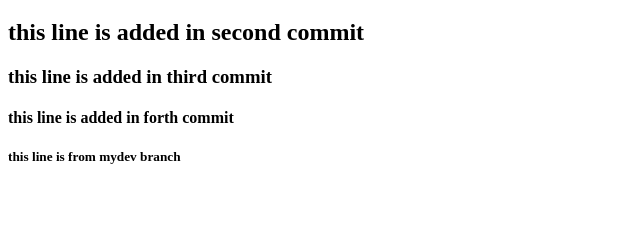
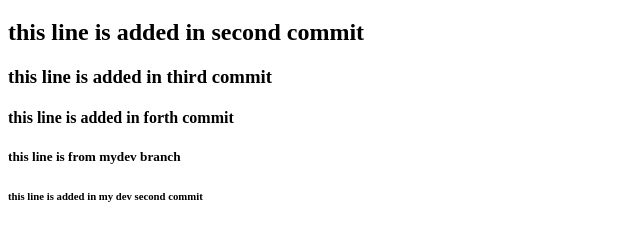
Before and after one commit to ashish12389/git-learning, a plain HTML site: page index.html in a window 1280 px wide. Shown: the part 61-302 px from the top of the page, without its empty margins (0-640 px from the left). Drawn offline with Linux system fonts and the light colour scheme.

Commit message:
my dev second commit

```diff
--- a/index.html
+++ b/index.html
@@ -11,5 +11,6 @@
     <h3>this line is added in third commit</h3>
     <h4>this line is added in forth commit</h4>
     <h5>this line is from mydev branch</h5>
+    <h6>this line is added in my dev second commit</h6>
 </body>
 </html>
--- a/index.js
+++ b/index.js
@@ -3,3 +3,4 @@ consolelog("second commit")
 console.log("third commit")
 console.log("third commit")
 console.log("hello this line is from mydev branch")
+console.log("hello this line is from mydev branch second commit")
```
